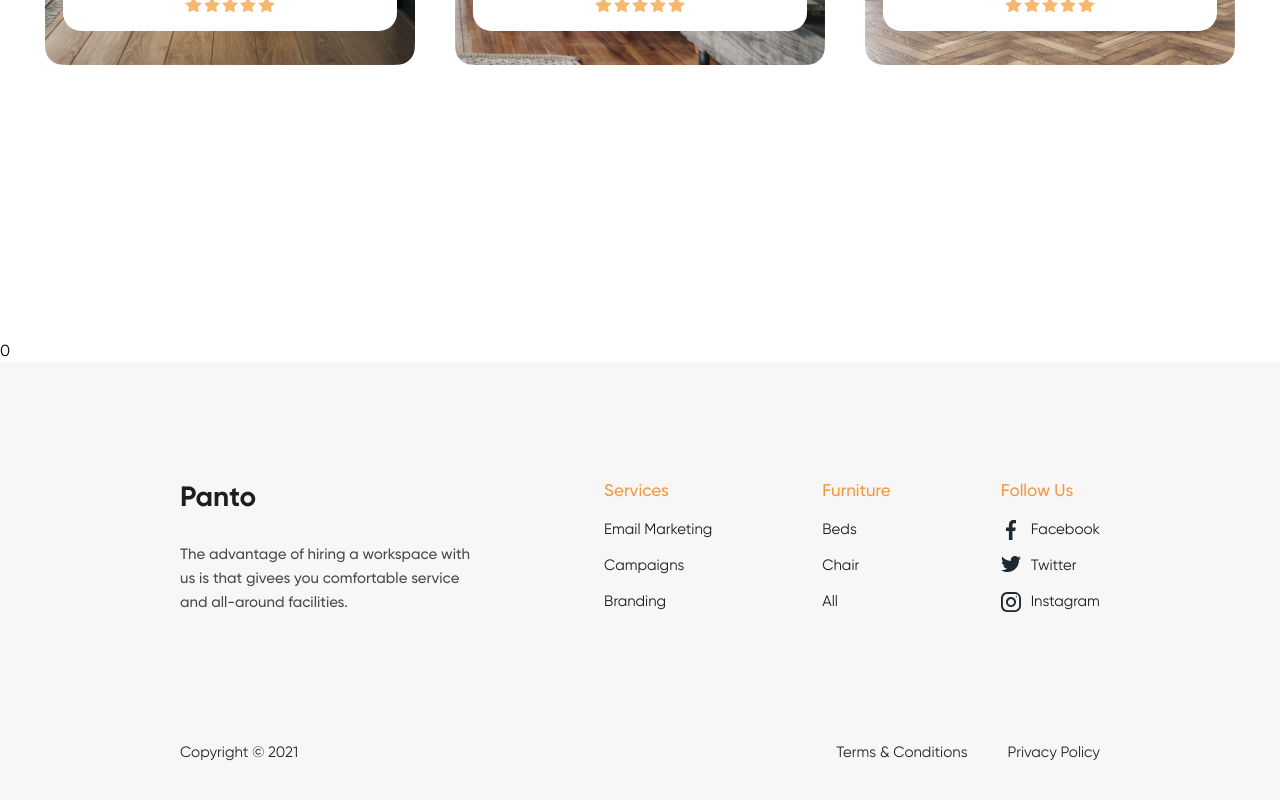
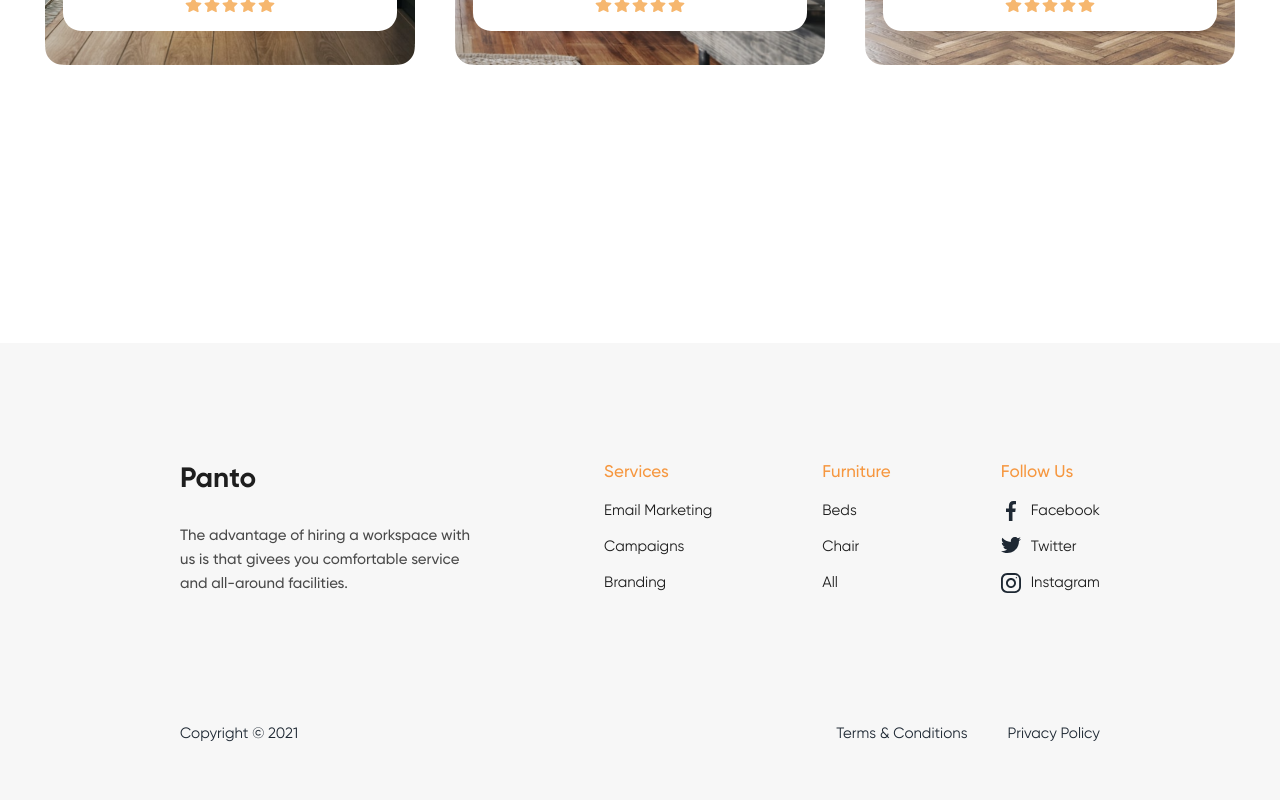
Before and after one commit to emil-karabatyrov/panto-project, a React (Vite) app: page / in a window 1280 px wide. Shown: the part 4918-5718 px from the top of the page. Built offline with nearby package versions, Linux system fonts and the light colour scheme.

Commit message:
delete paragraph

```diff
--- a/src/App.tsx
+++ b/src/App.tsx
@@ -18,7 +18,6 @@ function App() {
         <ExperiencesSection />
         <MaterialsSection />
         <TestimonialsSection />
-        <p>0</p>
       </main>
       <Footer />
     </div>
```
